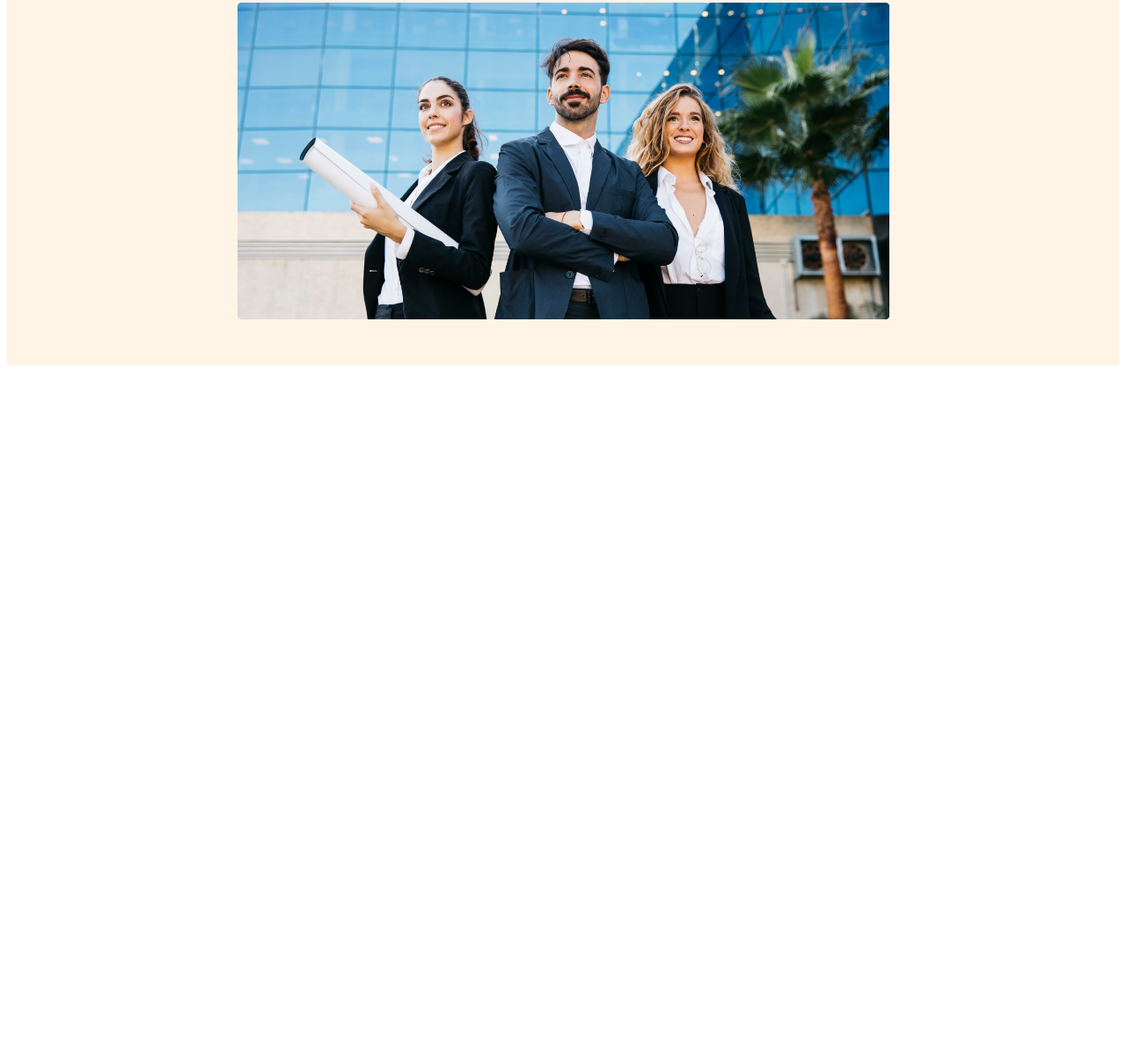
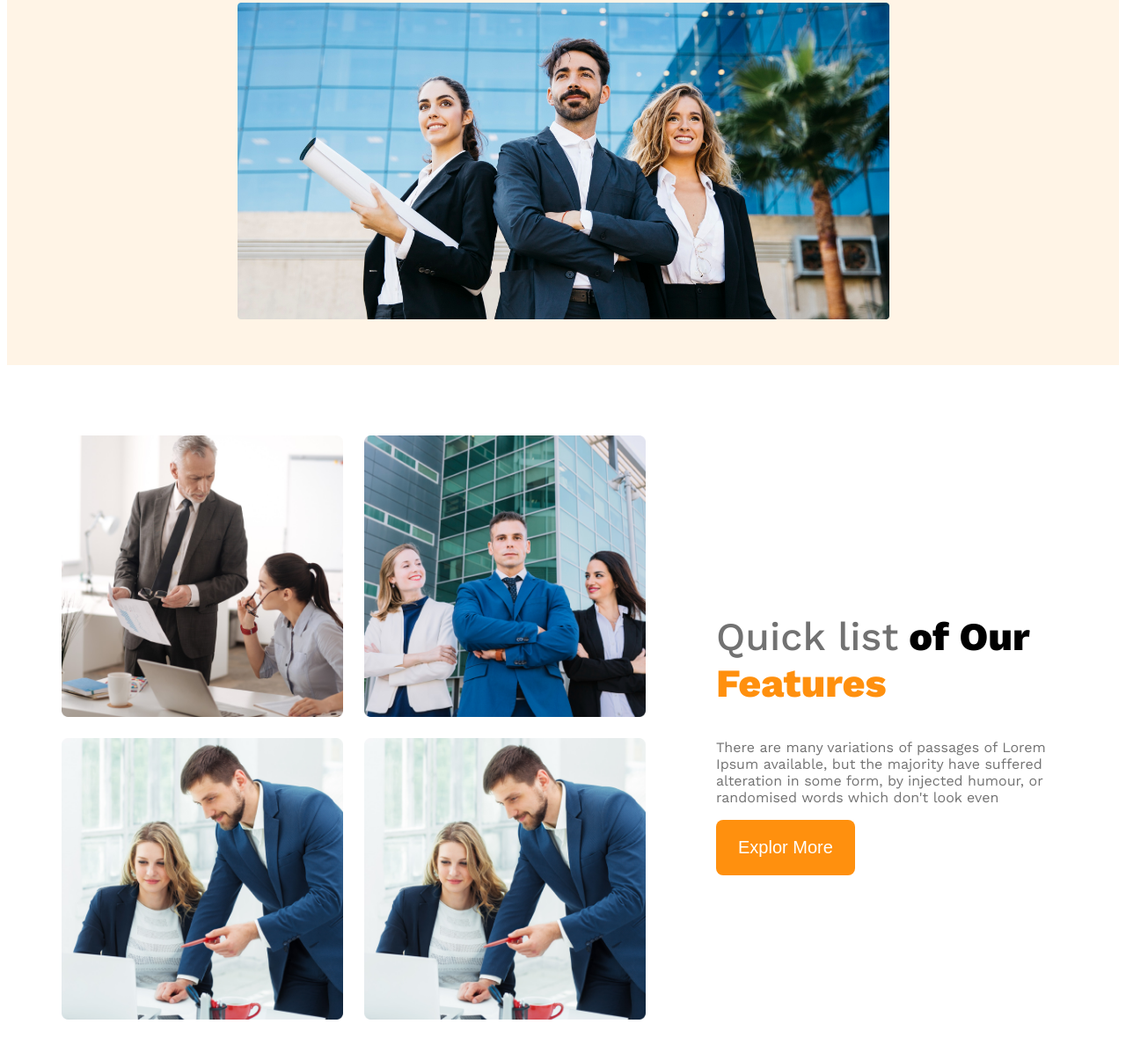
Before and after one commit to SuronjoyRoy/g3-architects-website, a plain HTML site: page index.html in a window 1280 px wide. Shown: the part 555-1752 px from the top of the page at 88% size. Before the commit the page ends 978 px from the top, so only its background shows below. Drawn offline with nearby package versions, Linux system fonts and the light colour scheme.

Commit message:
team section added

```diff
--- a/index.html
+++ b/index.html
@@ -37,7 +37,25 @@
     </header>
     <!-- Header start -->
     <main>
-
+        <!-- Team area section start -->
+        <section class="team-area">
+            <div class="container">
+                <div class="team-content">
+                    <div class="team-img">
+                        <img src="images/team1.png" alt="">
+                        <img src="images/team2.png" alt="">
+                        <img src="images/team3.png" alt="">
+                        <img src="images/team3.png" alt="">
+                    </div>
+                    <div class="team-details">
+                        <h1><span class="text-gray quick">Quick list</span> <span>of Our</span> <span class="feature-color">Features</span></h1>
+                        <p class="text-gray">There are many variations of passages of Lorem Ipsum available, but the majority have suffered alteration in some form, by injected humour, or randomised words which don't look even</p>
+                        <button class="btn-primary">Explor More</button>
+                    </div>
+                </div>
+            </div>
+        </section>
+        <!-- Team section end -->
     </main>
     <footer>
 
--- a/styles/style.css
+++ b/styles/style.css
@@ -15,6 +15,7 @@ body{
     cursor: pointer;
     border: 0;
 }
+
 /* Header Css start */
 
 header {
@@ -79,3 +80,38 @@ nav {
     margin-top: 2rem;
     padding-bottom: 3rem;
 }
+/* Team area css styles */
+
+.team-area {
+    padding: 80px 0px;
+}
+
+.team-content {
+    display: flex;
+    align-items: center;
+}
+.team-img img {
+    width: 320px;
+}
+.team-img {
+    display: grid;
+    grid-template-columns: repeat(2, 1fr);
+    gap: 1.5rem;
+    padding-right: 40px;
+}
+.team-details {
+    padding-left: 40px;
+}
+.team-details h1 {
+    font-size: 2.8rem;
+}
+.text-gray{
+    color: #727272;
+}
+.quick{
+    font-weight: 500;
+}
+.feature-color{
+    color: #FF900E;
+}
+/* Responsive Css styles */
```
